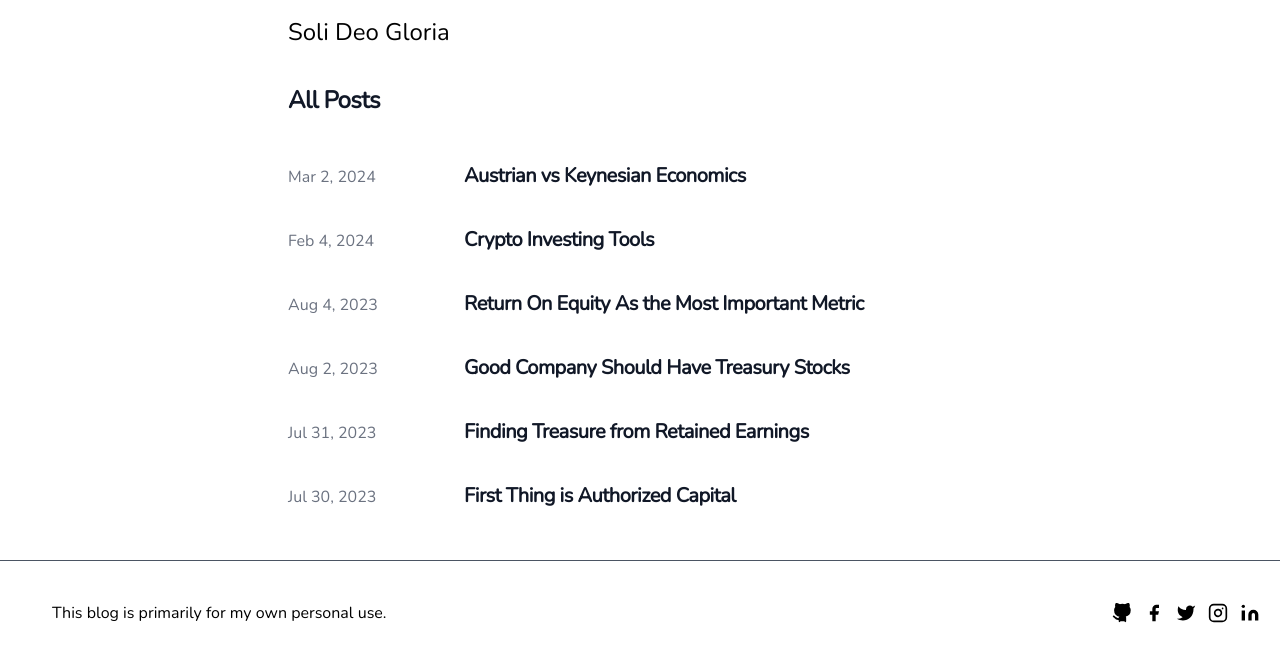
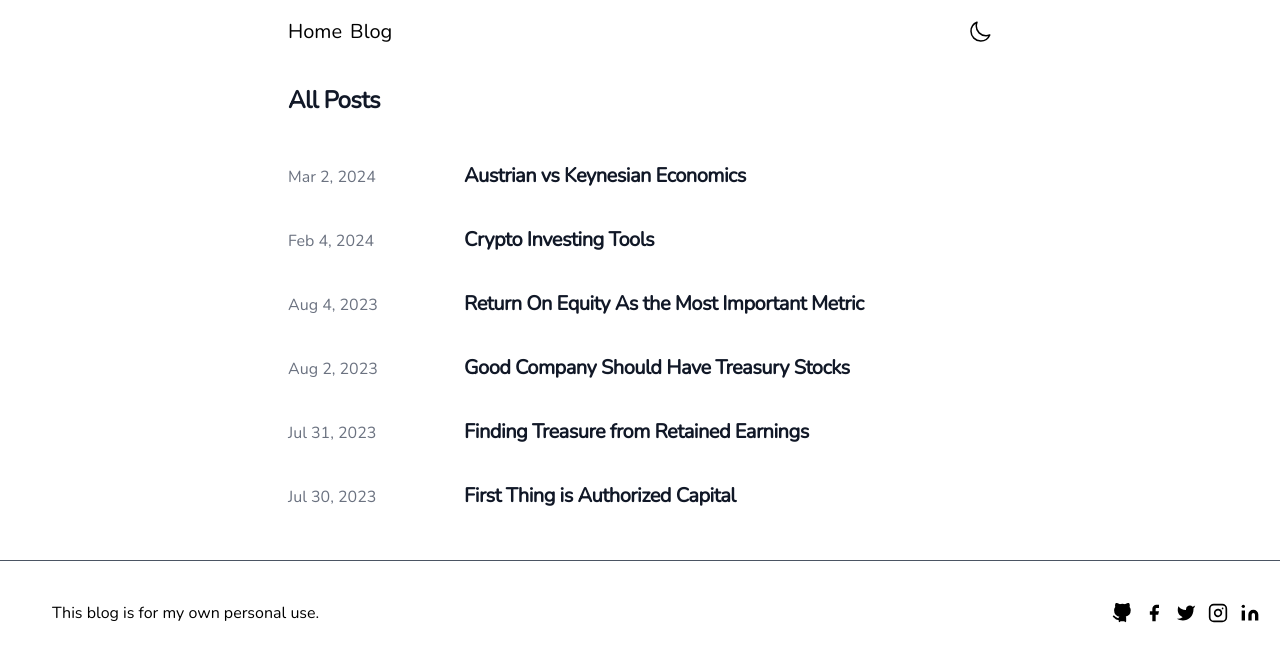
Before and after one commit to limkaleb/blog, a Next.js app: page / in a window 1280 px wide. Shown: the top 662 px of the page. Built offline with nearby package versions, Linux system fonts and the light colour scheme.

Commit message:
fix theme toggle

```diff
--- a/app/components/Footer.tsx
+++ b/app/components/Footer.tsx
@@ -5,7 +5,7 @@ export default function Footer() {
         <footer>
           <div className="container px-5 py-8 mx-auto flex items-center sm:flex-row flex-col">
             <p className="text-md sm:ml-4 sm:pl-4 sm:py-2 sm:mt-0 mt-4">
-              This blog is primarily for my own personal use.
+              This blog is for my own personal use.
             </p>
             <span className="inline-flex sm:ml-auto sm:mt-0 mt-4 justify-center sm:justify-start">
               <a href="https://www.github.com/limkaleb" target="_blank" rel="noopener noreferrer">
--- a/app/components/Navbar.tsx
+++ b/app/components/Navbar.tsx
@@ -6,10 +6,15 @@ export default function Navbar() {
     <div className="max-w-3xl mx-auto px-4 sm:px-6 lg:px-8">
       <div className="flex justify-between h-16">
         <div className="flex justify-between items-center w-full">
-          <Link href="/" className="hover:underline">
-            <h1 className="text-2xl font-medium">Soli Deo Gloria</h1>
-          </Link>
-          {/* <ThemeButton /> */}
+          <div className="flex justify-start gap-2">
+            <Link href="https://limkaleb.github.io" className="hover:underline">
+              <h1 className="text-xl font-medium">Home</h1>
+            </Link>
+            <Link href="/" className="hover:underline">
+              <h1 className="text-xl font-medium">Blog</h1>
+            </Link>
+          </div>
+          <ThemeButton />
         </div>
       </div>
     </div>
--- a/app/components/Providers.tsx
+++ b/app/components/Providers.tsx
@@ -4,5 +4,5 @@ import { ThemeProvider } from "next-themes";
 import { ReactNode } from "react";
 
 export function Providers({ children }: { children: ReactNode }) {
-  return <ThemeProvider enableSystem={false} defaultTheme="dark" attribute="class">{children}</ThemeProvider>
+  return <ThemeProvider attribute="class">{children}</ThemeProvider>
 }
--- a/app/components/ThemeButton.tsx
+++ b/app/components/ThemeButton.tsx
@@ -4,9 +4,7 @@ import { useTheme } from "next-themes"
 import { useEffect, useState } from "react"
 
 export default function ThemeButton() {
-  // const { setTheme, resolvedTheme } = useTheme()
-  const { systemTheme, theme, setTheme } = useTheme()
-  const currentTheme = theme === 'system' ? systemTheme : theme;
+  const { systemTheme, theme, setTheme, resolvedTheme } = useTheme()
   const [mounted, setMounted] = useState(false)
 
   useEffect(() => {
@@ -20,12 +18,11 @@ export default function ThemeButton() {
   return (
     <button
       onClick={() => {
-        console.log('currentTheme: ', currentTheme)
-        setTheme(currentTheme === 'dark' ? 'light' : 'dark')
+        setTheme(resolvedTheme === 'dark' ? 'light' : 'dark')
       }}
     >
       {
-        currentTheme === 'dark' ? (
+        resolvedTheme === 'dark' ? (
           <svg xmlns="http://www.w3.org/2000/svg" fill="none" viewBox="0 0 24 24" strokeWidth={1.5} stroke="currentColor" className="w-6 h-6">
             <path strokeLinecap="round" strokeLinejoin="round" d="M12 3v2.25m6.364.386l-1.591 1.591M21 12h-2.25m-.386 6.364l-1.591-1.591M12 18.75V21m-4.773-4.227l-1.591 1.591M5.25 12H3m4.227-4.773L5.636 5.636M15.75 12a3.75 3.75 0 11-7.5 0 3.75 3.75 0 017.5 0z" />
           </svg>
--- a/package.json
+++ b/package.json
@@ -2,6 +2,7 @@
   "name": "my-blog",
   "version": "0.1.0",
   "private": true,
+  "type": "commonjs",
   "scripts": {
     "dev": "next dev",
     "build": "next build",
--- a/tailwind.config.ts
+++ b/tailwind.config.ts
@@ -2,6 +2,7 @@ import type { Config } from 'tailwindcss';
 import typography from '@tailwindcss/typography';
 
 export default {
+  darkMode: "class",
   content: ['./app/**/*.{ts,tsx}', './content/**/*.mdx', './public/**/*.svg'],
   theme: {
     extend: {
```
